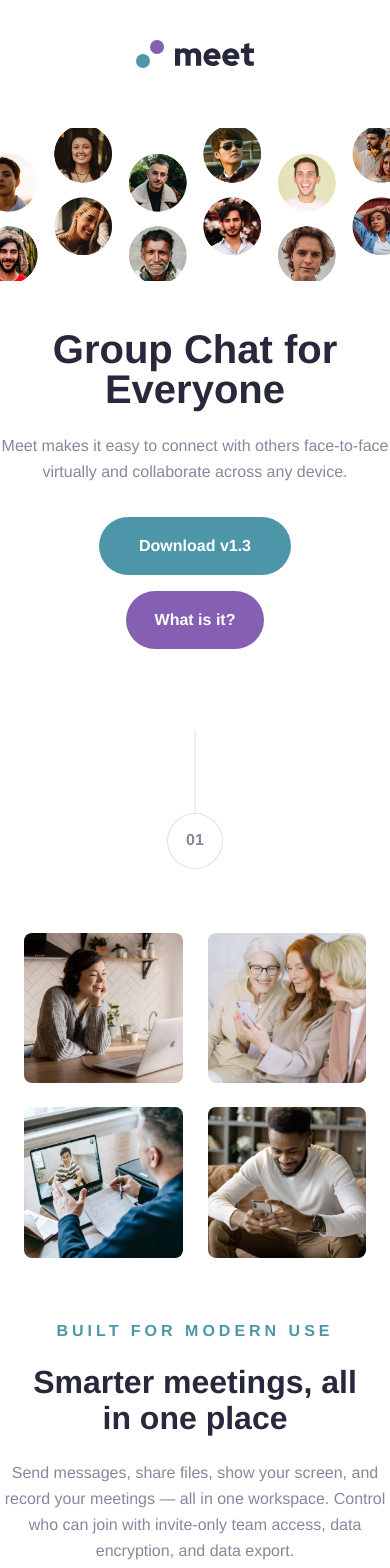
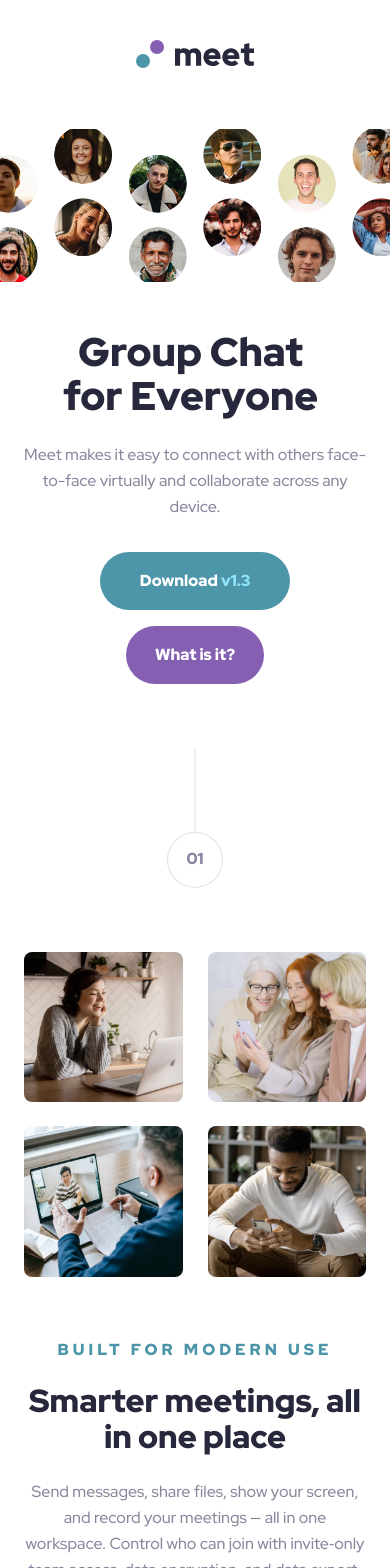
Before and after one commit to DonHeidi/meet-landing-page, a Vue app: page / in a window 390 px wide. Shown: the top 1568 px of the page. Built offline with nearby package versions, Linux system fonts and the light colour scheme.

Commit message:
finalized mobile view

```diff
--- a/src/App.vue
+++ b/src/App.vue
@@ -1,8 +1,8 @@
 <script lang="ts">
   import { defineComponent } from 'vue'
-  import HeroSection from './components/LandingHero.vue'
+  import HeroSection from './components/sections/LandingHero.vue'
   import BrandLogo from './components/BrandLogo.vue'
-  import LandingSection from './components/LandingSection.vue'
+  import LandingSection from './components/sections/LandingSection.vue'
   import CTAButton from './components/cta/CTAButton.vue'
   import CopyOverline from './components/copy/CopyOverline.vue'
   import CopyHeading from './components/copy/CopyHeading.vue'
@@ -10,6 +10,7 @@
   import CopyBody from './components/copy/CopyBody.vue'
   import GalleryGrid from './components/grid/GalleryGrid.vue'
   import GalleryImage from './components/grid/GalleryImage.vue'
+  import CTASubLabel from './components/cta/CTASubLabel.vue'
 
   export default defineComponent({
     name: 'App',
@@ -24,16 +25,21 @@
       CopyBody,
       GalleryGrid,
       GalleryImage,
+      CTASubLabel,
     },
     data: () => {
       return {
-        headline: 'Group Chat for Everyone',
+        hero: {
+          headline: 'Group Chat\nfor Everyone',
           copyHero:
             'Meet makes it easy to connect with others face-to-face virtually and collaborate across any device.',
+        },
+        main: {
           womanInVideoCall: require('@/assets/desktop/image-woman-in-videocall.jpg'),
           womenVideochatting: require('@/assets/desktop/image-women-videochatting.jpg'),
           menInMeeting: require('@/assets/desktop/image-men-in-meeting.jpg'),
           manTexting: require('@/assets/desktop/image-man-texting.jpg'),
+        },
       }
     },
   })
@@ -43,40 +49,45 @@
   <header>
     <BrandLogo />
     <HeroSection>
-      <CopyHeading>{{ headline }}</CopyHeading>
-      <CopyBody>{{ copyHero }}</CopyBody>
-      <CTAButton>Download <span>v1.3</span></CTAButton>
+      <CopyHeading>{{ hero.headline }}</CopyHeading>
+      <CopyBody>{{ hero.copyHero }}</CopyBody>
+      <CTAButton>Download <CTASubLabel>v1.3</CTASubLabel></CTAButton>
       <CTAButton theme="secondary" padding="sm">What is it?</CTAButton>
     </HeroSection>
   </header>
   <main>
     <LandingSection>
       <GalleryGrid>
-        <GalleryImage :src="womanInVideoCall" alt="" />
-        <GalleryImage :src="womenVideochatting" alt="" />
-        <GalleryImage :src="menInMeeting" alt="" />
-        <GalleryImage :src="manTexting" alt="" />
+        <GalleryImage :src="main.womanInVideoCall" alt="" />
+        <GalleryImage :src="main.womenVideochatting" alt="" />
+        <GalleryImage :src="main.menInMeeting" alt="" />
+        <GalleryImage :src="main.manTexting" alt="" />
       </GalleryGrid>
       <CopyOverline>Built for modern use</CopyOverline>
       <CopySubHeading>Smarter meetings, all in one place</CopySubHeading>
       <CopyBody>
         Send messages, share files, show your screen, and record your meetings —
-        all in one workspace. Control who can join with invite-only team access,
-        data encryption, and data export.
+        all in one workspace. Control who can join with invite&#8209;only team
+        access, data encryption, and data export.
       </CopyBody>
     </LandingSection>
-    <LandingSection theme="dark">
+  </main>
+  <footer>
+    <LandingSection theme="dark" footer>
       <CopySubHeading theme="light"> Experience more together </CopySubHeading>
       <CopyBody theme="light">
         Stay connected with reliable HD meetings and unlimited one-on-one and
         group video sessions.
       </CopyBody>
-      <CTAButton theme="secondary">Download <span>v1.3</span></CTAButton>
+      <CTAButton theme="secondary">
+        Download <CTASubLabel>v1.3</CTASubLabel>
+      </CTAButton>
     </LandingSection>
-  </main>
+  </footer>
 </template>
 
 <style>
+  @import url('https://fonts.googleapis.com/css2?family=Red+Hat+Display:wght@500;900&display=swap');
   *,
   *:after,
   *:before {
@@ -86,7 +97,7 @@
   }
 
   #app {
-    font-family: Avenir, Helvetica, Arial, sans-serif;
+    font-family: 'Red Hat Display', sans-serif;
     -webkit-font-smoothing: antialiased;
     -moz-osx-font-smoothing: grayscale;
     text-align: center;
--- a/src/components/LandingHero.vue
+++ /dev/null
@@ -1,38 +0,0 @@
-<script lang="ts">
-import { defineComponent } from 'vue'
-
-export default defineComponent({
-  props: {
-    title: String,
-  },
-})
-</script>
-
-<template>
-  <div class="hero">
-    <slot />
-  </div>
-</template>
-
-<style scoped>
-.hero {
-  position: relative;
-  overflow-x: hidden;
-}
-
-.hero:before {
-  content: '';
-  display: block;
-  position: relative;
-  background-image: url('../assets/tablet/image-hero.png');
-  background-repeat: no-repeat;
-  background-position: center;
-  background-size: 110.4%;
-  left: -50%;
-  transform: translateX(50%);
-  width: 100%;
-  min-height: 153px;
-  aspect-ratio: 414/153;
-  margin-bottom: 3rem;
-}
-</style>
--- a/src/components/LandingSection.vue
+++ /dev/null
@@ -1,105 +0,0 @@
-<script lang="ts">
-import { defineComponent } from 'vue'
-
-export default defineComponent({
-  props: {
-    theme: {
-      type: String,
-      default: 'light',
-      validator: (value: string) => ['light', 'dark'].includes(value),
-    },
-  },
-})
-</script>
-
-<template>
-  <section :class="['section', theme]">
-    <div class="numeration"></div>
-    <slot />
-  </section>
-</template>
-
-<style scoped>
-.section {
-  margin-top: 9.25rem;
-  padding-bottom: 72px;
-}
-
-.dark {
-  position: relative;
-}
-
-.dark:before {
-  content: '';
-  background: url('../assets/mobile/image-footer.jpg');
-  position: absolute;
-  background-size: cover;
-  background-repeat: no-repeat;
-  margin-top: 28px;
-  height: 100%;
-  width: 100%;
-  left: 0;
-  top: 0;
-  z-index: -2;
-}
-
-.dark:after {
-  content: '';
-  position: absolute;
-  left: 0;
-  top: 0;
-  height: 100%;
-  width: 100%;
-  background-color: rgba(77, 150, 169, 0.9);
-  margin-top: 28px;
-  background-position-y: 50px;
-  z-index: -1;
-}
-
-.numeration {
-  position: relative;
-  height: 3.5rem;
-  aspect-ratio: 1/1;
-  border-radius: 50%;
-  border-color: rgba(135, 135, 157, 0.25);
-  border-width: 1px;
-  border-style: solid;
-  background-color: #fff;
-  text-align: center;
-  vertical-align: middle;
-  line-height: 4.5rem;
-  margin-left: auto;
-  margin-right: auto;
-  margin-top: 84px;
-  margin-bottom: 4rem;
-}
-
-.numeration::before {
-  content: '';
-  width: 1px;
-  height: 84px;
-  background-color: rgba(135, 135, 157, 0.25);
-  position: absolute;
-  top: -84px;
-  left: 50%;
-  transform: translateX(-50%);
-}
-
-.numeration:after {
-  position: absolute;
-  color: #87879d;
-  font-weight: 900;
-  font-size: 1rem;
-  line-height: 1.625rem;
-  left: 50%;
-  transform: translate(-50%, 50%);
-}
-
-.section:first-of-type .numeration:after {
-  content: '01';
-}
-
-.section:nth-of-type(2) .numeration:after {
-  content: '02';
-}
-</style>
--- a/src/components/copy/CopyBody.vue
+++ b/src/components/copy/CopyBody.vue
@@ -20,9 +20,12 @@ export default defineComponent({
   .copy-body {
     color: #87879d;
     font-size: 1rem;
+    font-weight: 500;
     line-height: 1.625rem;
     margin-top: 1.5rem;
     margin-bottom: 2rem;
+    margin-left: 1.5rem;
+    margin-right: 1.5rem;
   }
 
   .dark {
@@ -31,6 +34,7 @@ export default defineComponent({
 
   .light {
     color: #fff;
+    font-size: 1.125rem;
   }
 
   @media only screen and (min-width: 1440px) {
--- a/src/components/copy/CopyHeading.vue
+++ b/src/components/copy/CopyHeading.vue
@@ -6,8 +6,10 @@
     color: #28283d;
     font-size: 2.5rem;
     font-weight: 900;
-  line-height: 2.5rem;
+    line-height: 2.75rem;
     margin: 1.5rem;
+    max-width: 12ch;
+    white-space: pre-line;
   }
 
   @media only screen and (min-width: 1440px) {
--- /dev/null
+++ b/src/components/cta/CTASubLabel.vue
@@ -0,0 +1,13 @@
+<template>
+  <span class="sub-label"><slot /></span>
+</template>
+
+<style>
+  .secondary .sub-label {
+    color: #d9b8ff;
+  }
+
+  .primary .sub-label {
+    color: #8fe3f9;
+  }
+</style>
--- /dev/null
+++ b/src/components/sections/LandingHero.vue
@@ -0,0 +1,38 @@
+<script lang="ts">
+  import { defineComponent } from 'vue'
+
+  export default defineComponent({
+    props: {
+      title: String,
+    },
+  })
+</script>
+
+<template>
+  <div class="hero">
+    <slot />
+  </div>
+</template>
+
+<style scoped>
+  .hero {
+    position: relative;
+    overflow-x: hidden;
+  }
+
+  .hero:before {
+    content: '';
+    display: block;
+    position: relative;
+    background-image: url('../../assets/tablet/image-hero.png');
+    background-repeat: no-repeat;
+    background-position: center;
+    background-size: 110.4%;
+    left: -50%;
+    transform: translateX(50%);
+    width: 100%;
+    min-height: 153px;
+    aspect-ratio: 414/153;
+    margin-bottom: 3rem;
+  }
+</style>
--- /dev/null
+++ b/src/components/sections/LandingSection.vue
@@ -0,0 +1,112 @@
+<script lang="ts">
+  import { defineComponent } from 'vue'
+
+  export default defineComponent({
+    props: {
+      theme: {
+        type: String,
+        default: 'light',
+        validator: (value: string) => ['light', 'dark'].includes(value),
+      },
+      footer: {
+        type: Boolean,
+        default: false,
+      },
+    },
+  })
+</script>
+
+<template>
+  <section :class="[footer ? 'footer' : 'section', theme]">
+    <div class="numeration"></div>
+    <slot />
+  </section>
+</template>
+
+<style scoped>
+  .section {
+    margin-top: 8.25rem;
+  }
+  .footer {
+    margin-top: 9.25rem;
+    padding-bottom: 4rem;
+  }
+
+  .dark {
+    position: relative;
+  }
+
+  .dark:before {
+    content: '';
+    background: url('../../assets/mobile/image-footer.jpg');
+    position: absolute;
+    background-size: cover;
+    background-repeat: no-repeat;
+    margin-top: 28px;
+    height: calc(100% - 28px);
+    width: 100%;
+    left: 0;
+    top: 0;
+    z-index: -2;
+  }
+
+  .dark:after {
+    content: '';
+    position: absolute;
+    left: 0;
+    top: 0;
+    height: calc(100% - 28px);
+    width: 100%;
+    background-color: rgba(77, 150, 169, 0.9);
+    margin-top: 28px;
+    background-position-y: 50px;
+    z-index: -1;
+  }
+
+  .numeration {
+    position: relative;
+    height: 3.5rem;
+    aspect-ratio: 1/1;
+    border-radius: 50%;
+    border-color: rgba(135, 135, 157, 0.25);
+    border-width: 1px;
+    border-style: solid;
+    background-color: #fff;
+    text-align: center;
+    vertical-align: middle;
+    line-height: 4.5rem;
+    margin-left: auto;
+    margin-right: auto;
+    margin-top: 84px;
+    margin-bottom: 4rem;
+  }
+
+  .numeration::before {
+    content: '';
+    width: 1px;
+    height: 84px;
+    background-color: rgba(135, 135, 157, 0.25);
+    position: absolute;
+    top: -84px;
+    left: 50%;
+    transform: translateX(-50%);
+  }
+
+  .numeration:after {
+    position: absolute;
+    color: #87879d;
+    font-weight: 900;
+    font-size: 1rem;
+    line-height: 1.625rem;
+    left: 50%;
+    transform: translate(-50%, 50%);
+  }
+
+  .section .numeration:after {
+    content: '01';
+  }
+
+  .footer .numeration:after {
+    content: '02';
+  }
+</style>
```
Lines whose indentation alone changed are shown as unchanged.
